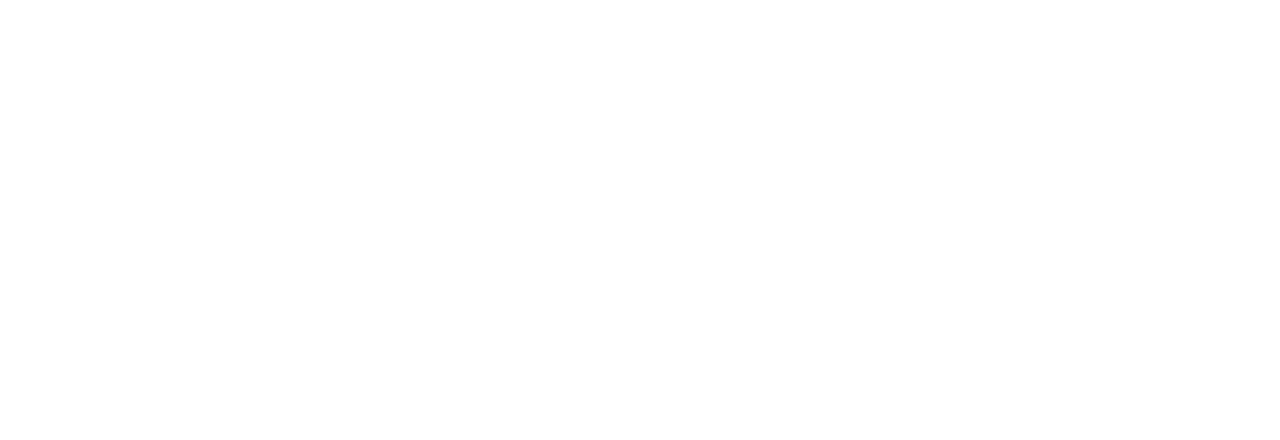
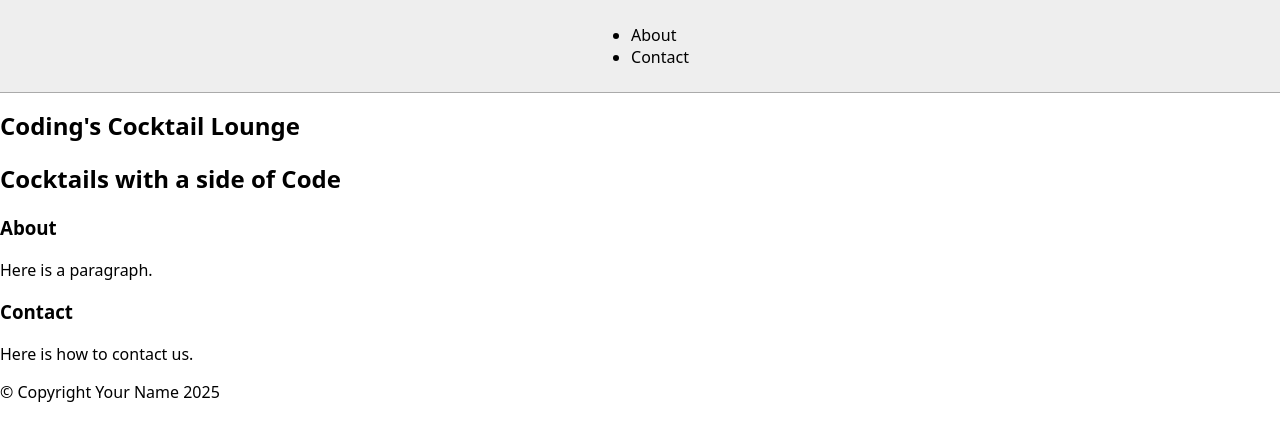
Before and after one commit to THEnterprises/Coding-and-Cocktails-Intro-to-HTML, a plain HTML site: page index.html in a window 1280 px wide. Drawn offline with Linux system fonts and the light colour scheme.

Commit message:
Initial commit

```diff
--- a/index.html
+++ b/index.html
@@ -5,9 +5,25 @@
     <meta name="viewport" content="width=device-width, initial-scale=1.0" />
     <meta http-equiv="X-UA-Compatible" content="ie=edge" />
     <link rel="stylesheet" href="styles.css">
-    <title>Document</title>
+    <title>KCWIT's Cocktail Lounge</title>
   </head>
   <body>
-
+    <nav>
+      <ul>
+        <li>About</li>
+        <li>Contact</li>
+      </ul>
+    </nav>
+    <h1>Coding's Cocktail Lounge</h1>
+    <h2>Cocktails with a side of Code</h2>
+    <section>
+      <h3>About</h3>
+      <p>Here is a paragraph.</p>
+    </section>
+    <section>
+      <h3>Contact</h3>
+      <p>Here is how to contact us.</p>
+    </section>
+    <footer>&copy; Copyright Your Name 2025</footer>
   </body>
 </html>
```
